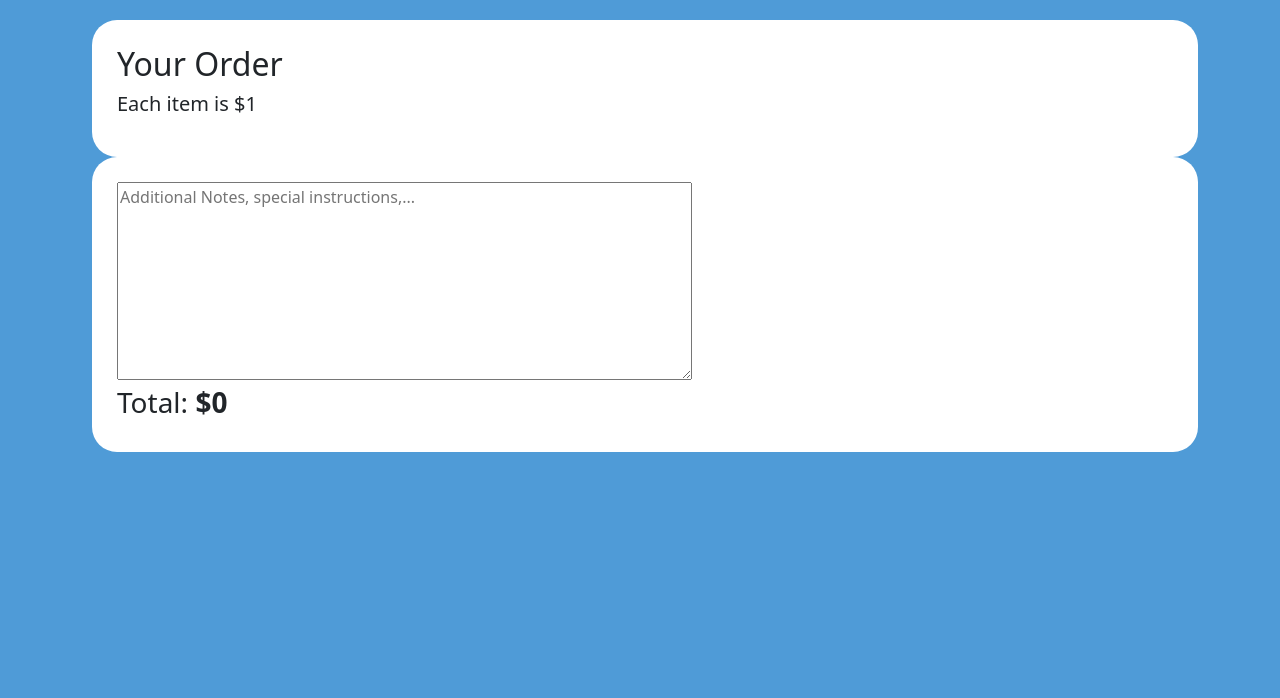
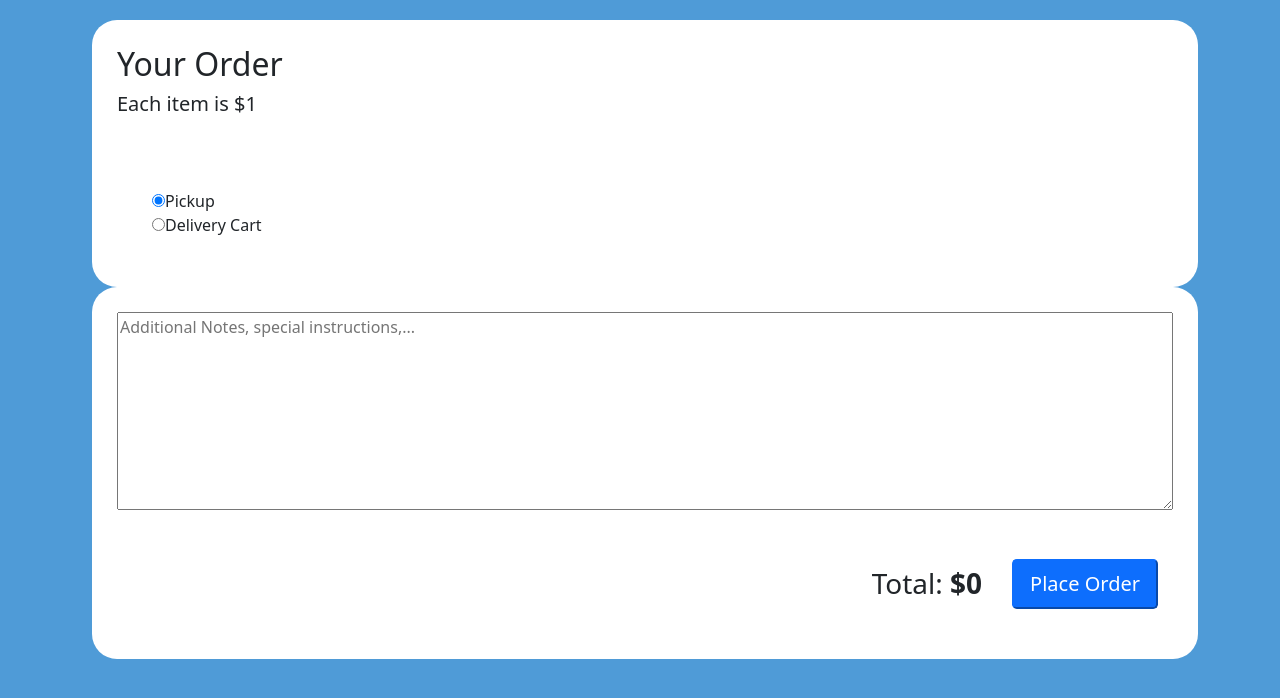
Before and after one commit to evstod/CCHSPerch, a PHP site: page /checkout.php in a window 1280 px wide. Shown: the part 68-766 px from the top of the page. Run offline with PHP 8.4, Linux system fonts and the light colour scheme; the visitor is signed in with stand-in values (Sample User, id 1).

Commit message:
checkout content
Styled and added order types to checkout.php

```diff
--- a/checkout.php
+++ b/checkout.php
@@ -39,6 +39,27 @@
       flex-direction: column !important;
     }
   }
+
+  .container>div {
+    display: flex;
+    flex-direction: column;
+    flex-wrap: nowrap;
+    justify-content: space-between;
+  }
+  .orderType_con {
+    width: 100%;
+  }
+  .orderBtn_con {
+    display: flex;
+    flex-direction: row;
+    align-items: flex-end;
+    justify-content: flex-end;
+
+    width: 100%;
+  }
+  .orderBtn_con input {
+    margin-left: 30px;
+  }
   </style>
   <?php
     session_start();
@@ -69,16 +90,26 @@
           foreach ($_GET as $key => $value) {
             $keyFormat = str_replace("_", " ", $key);
             $keyFormat = str_replace("Num", "", $keyFormat);
-            echo "<li><input type='number' name='" . $key . "' value='" . $value . "' />" . $keyFormat . "</li>";
+            echo "<li><input disabled type='number' name='" . $key . "_num' value='" . $value . "' />" . $keyFormat . "</li>";
+            echo "<input hidden type='text' name='" . $key . "_format' value='" . $keyFormat . "' />";
             $total += $value;
           }
           ?>
+          <input hidden type="text" name="total" value="<?php echo $total; ?>">
         </ul>
+        <br>
+        <div class="orderType_con">
+          <input type="radio" name="orderType" value="pickup" id="pickup" checked><label for="pickup"> Pickup</label><br>
+          <input type="radio" name="orderType" value="deliver" id="deliver" <?php if (!isset($_SESSION['isStaff'])) {echo "disabled";} ?>><label for="deliver"> Delivery Cart <?php if (!isset($_SESSION['isStaff'])) {echo "<span class='text-danger'>By Staff Order Only</span>";} ?></label>
+        </div>
       </div>
       <div class="orderSubmit">
         <textarea name="addNotes" rows="8" cols="60" placeholder="Additional Notes, special instructions,..."></textarea>
         <br>
-        <h3 class="orderTotal float-right">Total: <b>$<?php echo $total; ?></b></h3>
+        <div class="orderBtn_con">
+          <h3 class="orderTotal float-right">Total: <b>$<?php echo $total; ?></b></h3>
+          <input type="submit" name="" value="Place Order" class="btn-lg btn-primary">
+        </div>
       </div>
     </main>
   </body>
```
